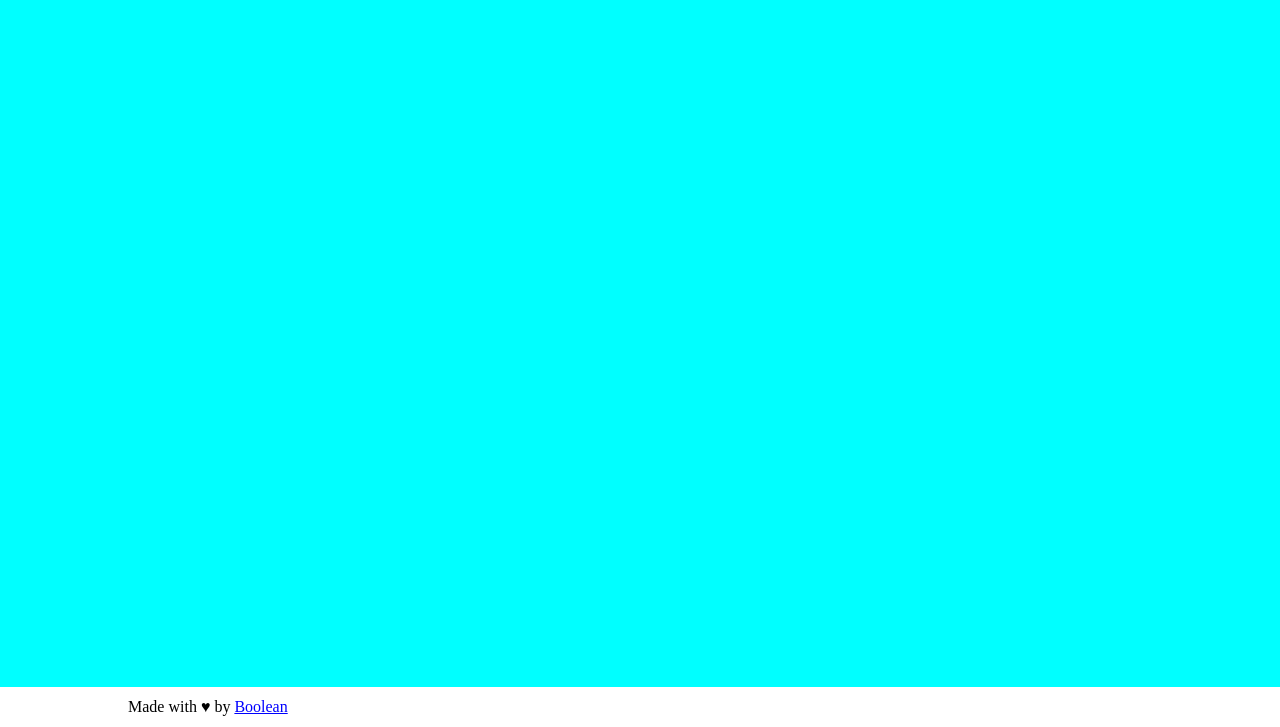
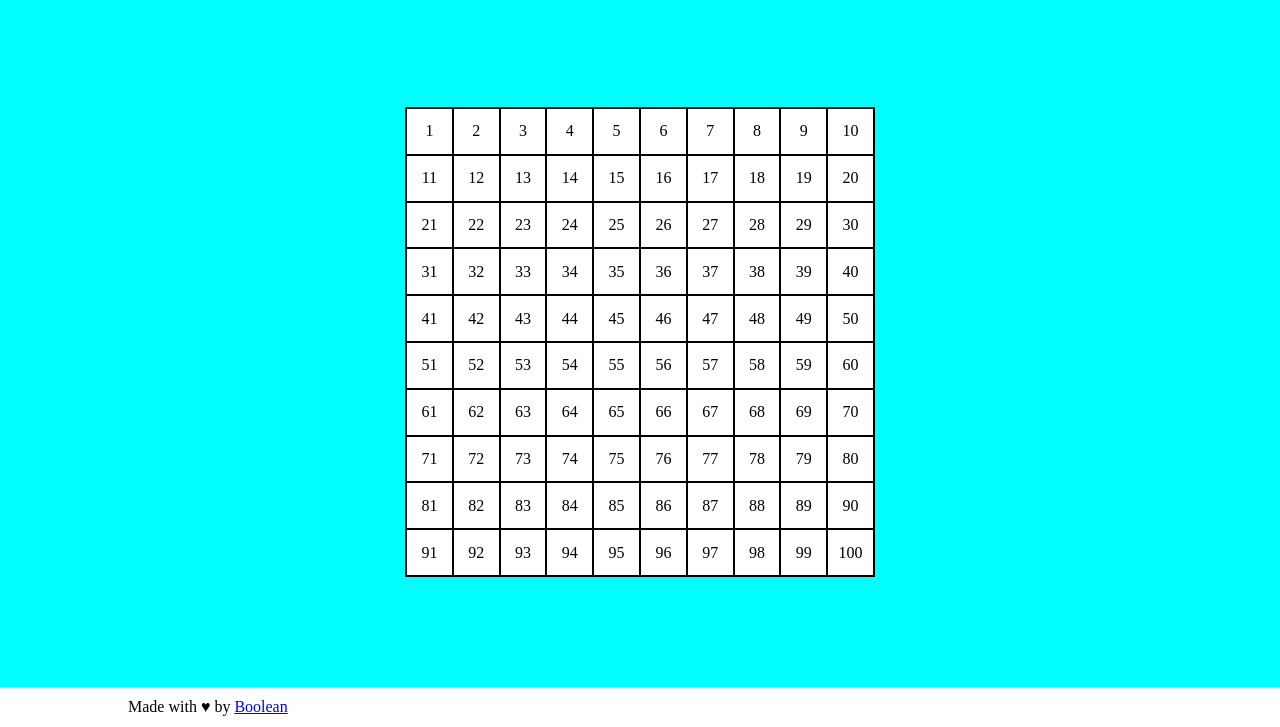
Before and after one commit to Cristian1231233/js-campominato-grid, a plain HTML site: page index.html in a window 1280 px wide. Both pictures are taken after a click on the button "play". Shown: the part 73-800 px from the top of the page. Drawn offline with Linux system fonts and the light colour scheme.

Commit message:
completo struttura

```diff
--- a/css/style.css
+++ b/css/style.css
@@ -57,6 +57,8 @@ main{
     height: 470px;
     background-color: white;
     border: 1px solid black;
+    display: flex;
+    flex-wrap: wrap;
 }
 
 .square{
@@ -64,6 +66,7 @@ main{
     justify-content: center;
     align-items: center;
     border: 1px solid black;
+    cursor: pointer;
 }
 
 footer{
--- a/js/script.js
+++ b/js/script.js
@@ -29,22 +29,33 @@ function play(){
 
     function generateGrid(){
         const grid = document.createElement('div');
+
         grid.className = 'countain-wrap';
+
+        document.querySelector('main').append(grid);
+
         for( let i = 1; i <= numeroCelle; i++){
         //    creo ogni cella
            const cella = document.createElement('div');
            cella.className = 'square';
            cella.innerHTML = `<span>${i}</span>`;
-           const cellaSize = `calc(100% / ${cellaForRow})`;
+           const cellaSize = `calc(100% / ${celleForRow})`;
            cella.style.width = cellaSize;
            cella.style.height = cellaSize;
 
            grid.append(cella);
+
+           cella.addEventListener('click', function(){
+               this.classList.add('clicked');
+               console.log('cliccata');
+           });
         }
+
 
     }
 
-    document.querySelector('main').append(grid);
+
+
 
 }
 
```
